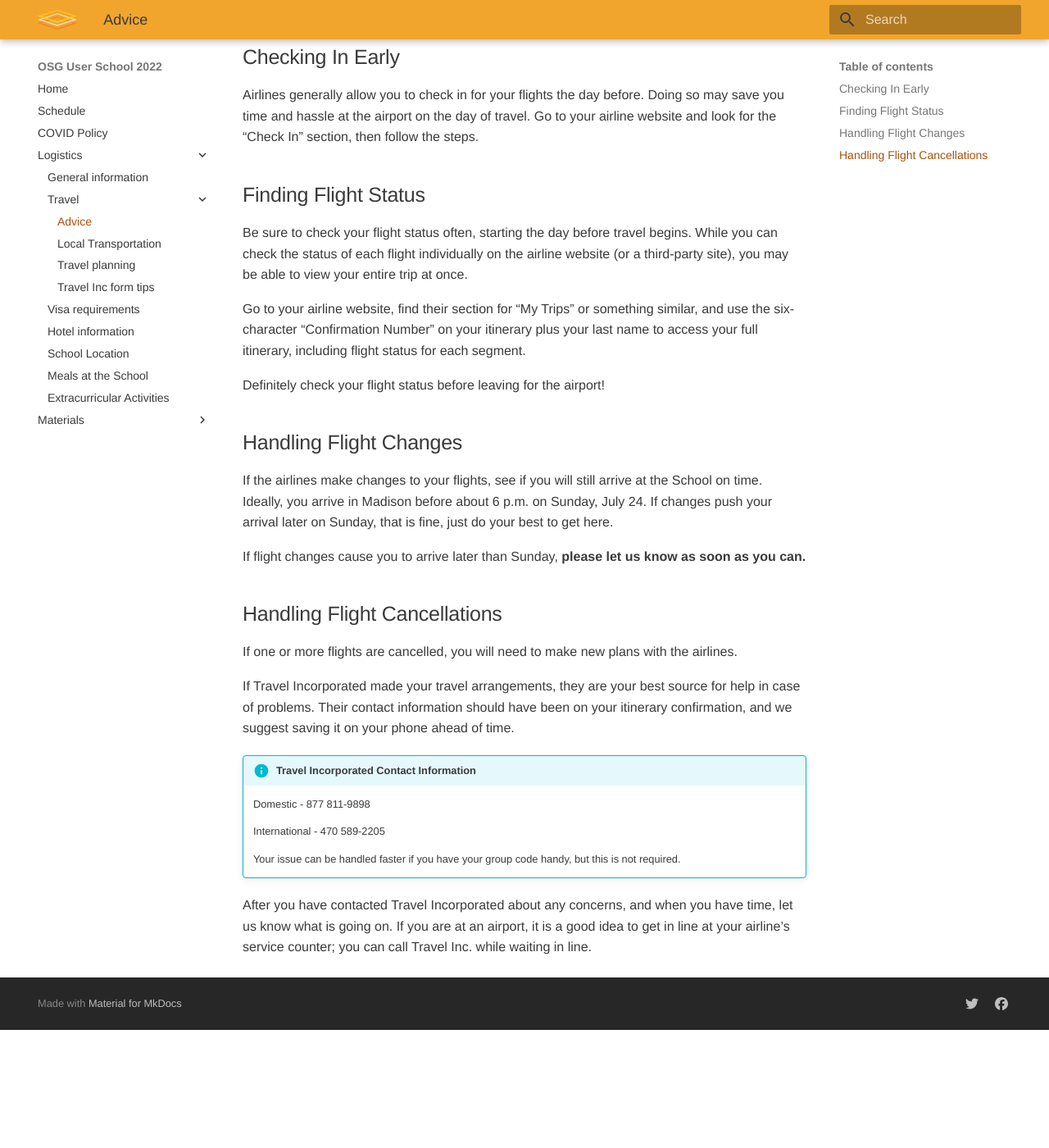
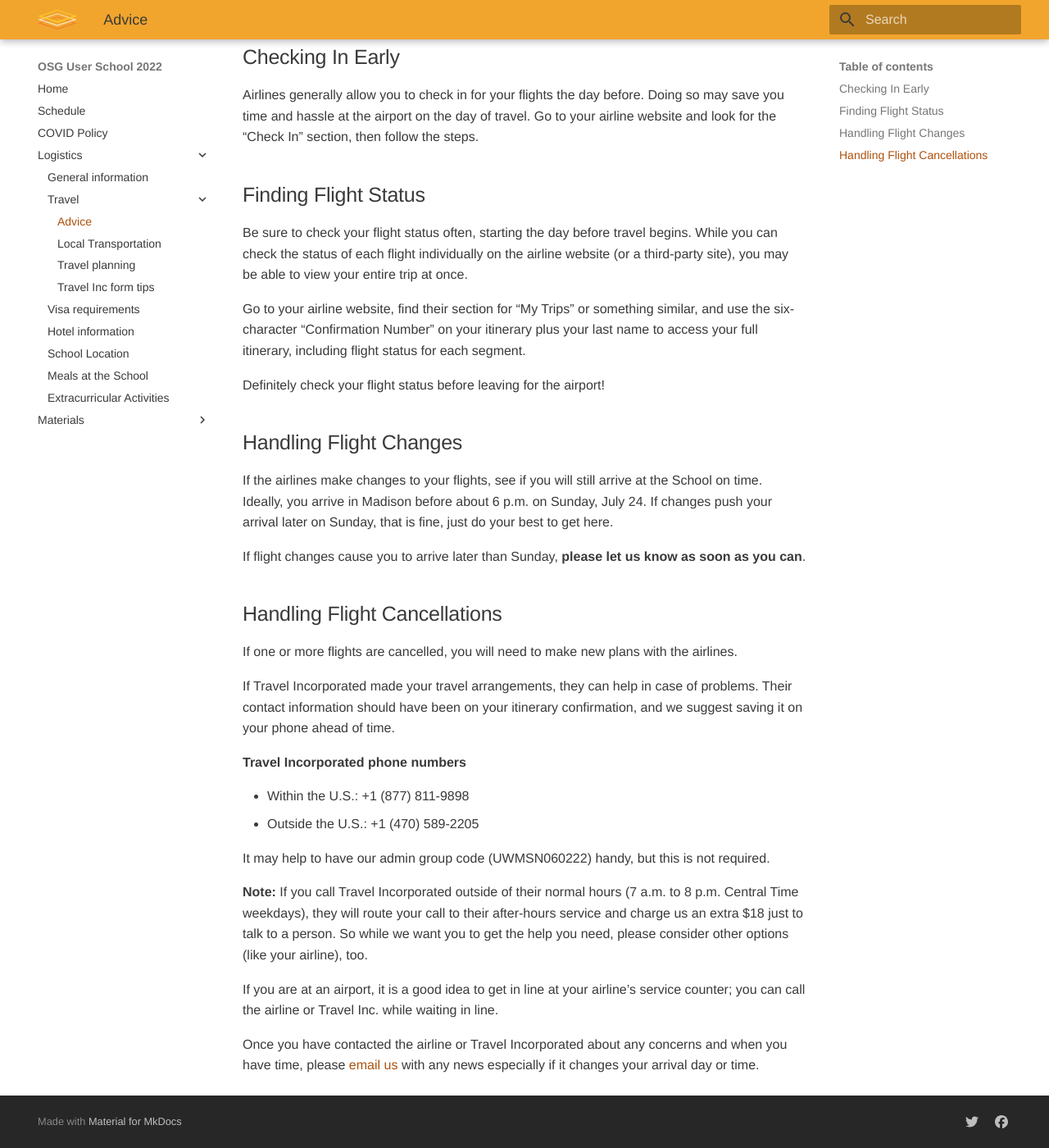
Before and after one commit to showmic09/user-school-2022, an MkDocs documentation site: the page built from docs/logistics/travel-advice.md, in a window 1280 px wide and 1400 px high, scrolled down 353 px. Shown: the whole window at 82% size. Built offline with MkDocs 1.6.1 and Material for MkDocs 9.7.7, drawn with Linux system fonts in a browser that asks for light colours; before the commit the page ends 1609 px from its top, so only the background shows below that.

Commit message:
Tim’s tweaks

```diff
--- a/docs/logistics/travel-advice.md
+++ b/docs/logistics/travel-advice.md
@@ -2,56 +2,65 @@
 
 This page offers some tips for traveling to and from the OSG User School.
 
-Even in the best of times, there is always the chance for travel issues — due to weather,
-mechanical issues, and so on. Lately, it seems that flight cancellations are even more common,
-so it is good to be prepared for last-minute changes. Below are some tips and ideas for dealing
-with travel.
+Even in the best of times, there is always the chance for travel issues —
+due to weather, mechanical issues, and so on.
+Lately, it seems that flight cancellations are even more common,
+so it is good to be prepared for last-minute changes.
+Below are some tips and ideas for dealing with travel.
 
 For concerns about COVID, before or during the event, please see our [COVID page](../covid-policy.md).
 
 ## Checking In Early
 
-Airlines generally allow you to check in for your flights the day before. Doing so may save you
-time and hassle at the airport on the day of travel. Go to your airline website and look for the
-“Check In” section, then follow the steps.
+Airlines generally allow you to check in for your flights the day before.
+Doing so may save you time and hassle at the airport on the day of travel.
+Go to your airline website and look for the “Check In” section, then follow the steps.
 
 ## Finding Flight Status
 
-Be sure to check your flight status often, starting the day before travel begins. While you
-can check the status of each flight individually on the airline website (or a third-party site),
+Be sure to check your flight status often, starting the day before travel begins.
+While you can check the status of each flight individually on the airline website (or a third-party site),
 you may be able to view your entire trip at once.
 
-Go to your airline website, find their section
-for “My Trips” or something similar, and use the six-character “Confirmation Number” on your itinerary
-plus your last name to access your full itinerary, including flight status for each segment.
+Go to your airline website, find their section for “My Trips” or something similar,
+and use the six-character “Confirmation Number” on your itinerary
+plus your last name to access your full itinerary,
+including flight status for each segment.
 
 Definitely check your flight status before leaving for the airport!
 
 ## Handling Flight Changes
 
 If the airlines make changes to your flights, see if you will still arrive at the School on time.
-Ideally, you arrive in Madison before about 6 p.m. on Sunday, July 24. If changes push your arrival
-later on Sunday, that is fine, just do your best to get here.
+Ideally, you arrive in Madison before about 6 p.m. on Sunday, July 24.
+If changes push your arrival later on Sunday, that is fine, just do your best to get here.
 
-If flight changes cause you to arrive later than Sunday, **please let us know as soon as you can.**
+If flight changes cause you to arrive later than Sunday, **please let us know as soon as you can**.
 
 ## Handling Flight Cancellations
 
 If one or more flights are cancelled, you will need to make new plans with the airlines.
 
-If Travel Incorporated made your travel arrangements, they are your best source for help
-in case of problems. Their contact information should have been on your itinerary confirmation,
+If Travel Incorporated made your travel arrangements, they can help in case of problems.
+Their contact information should have been on your itinerary confirmation,
 and we suggest saving it on your phone ahead of time.
 
-!!! info "Travel Incorporated Contact Information"
+**Travel Incorporated phone numbers**
 
-    Domestic      - 877 811-9898
+*   Within the U.S.: +1 (877) 811-9898
+*   Outside the U.S.: +1 (470) 589-2205
 
-    International - 470 589-2205
+It may help to have our admin group code (UWMSN060222) handy, but this is not required.
 
-    Your issue can be handled faster if you have your group code handy, but this is not required.
+**Note:** If you call Travel Incorporated outside of their normal hours
+(7 a.m. to 8 p.m. Central Time weekdays),
+they will route your call to their after-hours service and
+charge us an extra $18 just to talk to a person.
+So while we want you to get the help you need,
+please consider other options (like your airline), too.
 
-After you have contacted Travel Incorporated about any concerns,
-and when you have time, let us know what is going on.
 If you are at an airport, it is a good idea to get in line at your airline’s
-service counter; you can call Travel Inc. while waiting in line.
+service counter; you can call the airline or Travel Inc. while waiting in line.
+
+Once you have contacted the airline or Travel Incorporated about any concerns and when you have time,
+please [email us](user-school@opensciencegrid.org) with any news especially if it changes your arrival day or time.
```
